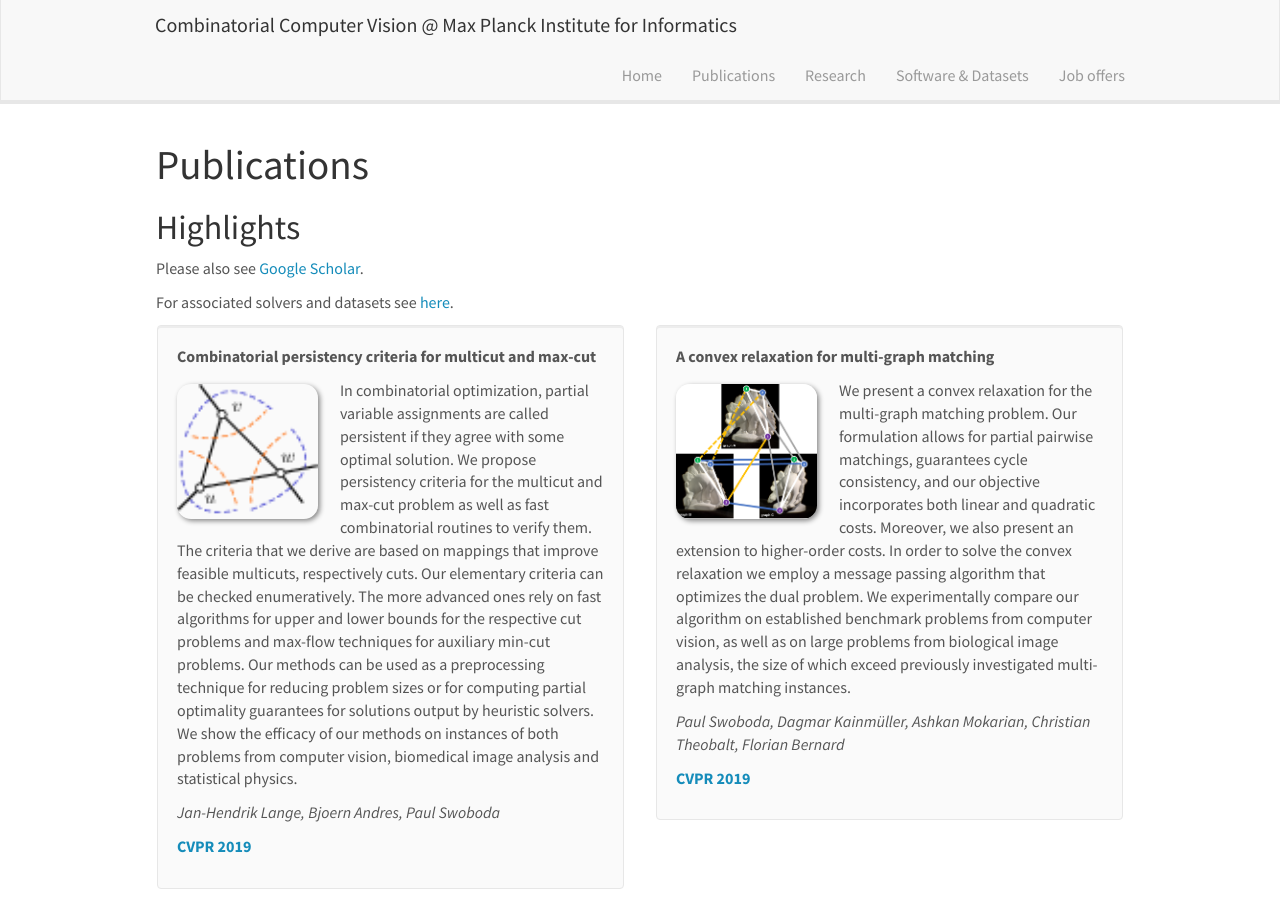
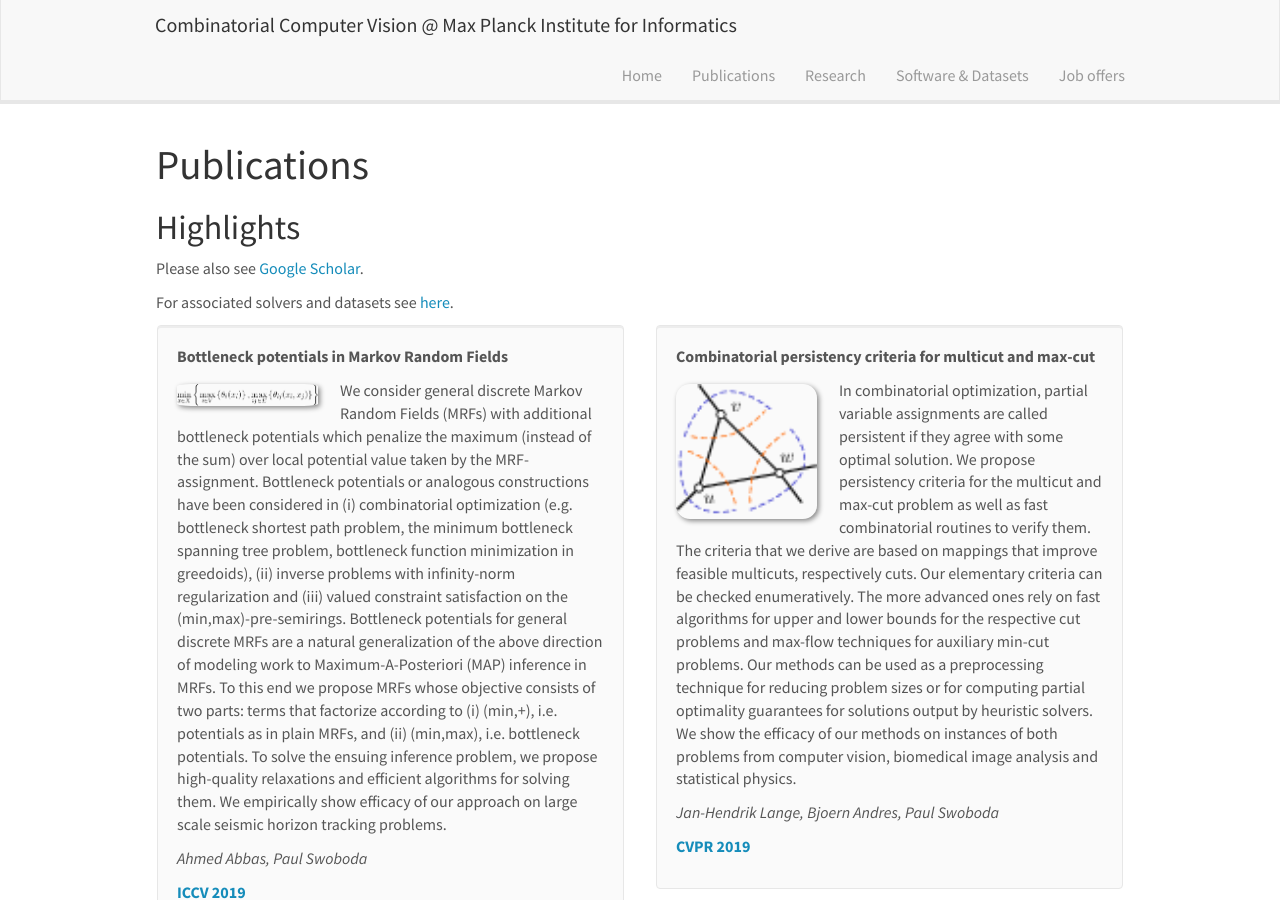
Before and after one commit to pawelswoboda/pawelswoboda.github.io, a Jekyll site: the page built from _pages/publications.md, in a window 1280 px wide and 900 px high. Built offline with Jekyll 4.4.1, drawn with Linux system fonts in a browser that asks for light colours; nearby versions of some CDN libraries; some of the changed text lies outside the part shown.

Commit message:
Removed special characters from bottleneck MAP description.

```diff
--- a/_data/publist.yml
+++ b/_data/publist.yml
@@ -1,3 +1,13 @@
+- title: "Bottleneck potentials in Markov Random Fields"
+  image: min_max_eq.gif
+  description: "We consider general discrete Markov Random Fields (MRFs) with additional bottleneck potentials which penalize the maximum (instead of the sum) over local potential value taken by the MRF-assignment. Bottleneck potentials or analogous constructions have been considered in (i) combinatorial optimization (e.g. bottleneck shortest path problem, the minimum bottleneck spanning tree problem, bottleneck function minimization in greedoids), (ii) inverse problems with infinity-norm regularization and (iii) valued constraint satisfaction on the (min,max)-pre-semirings. Bottleneck potentials for general discrete MRFs are a natural generalization of the above direction of modeling work to Maximum-A-Posteriori (MAP) inference in MRFs. To this end we propose MRFs whose objective consists of two parts: terms that factorize according to (i) (min,+), i.e. potentials as in plain MRFs, and (ii) (min,max), i.e. bottleneck potentials. To solve the ensuing inference problem, we propose high-quality relaxations and efficient algorithms for solving them. We empirically show efficacy of our approach on large scale seismic horizon tracking problems."
+  authors: Ahmed Abbas, Paul Swoboda
+  link:
+    url: https://arxiv.org/pdf/1904.08080.pdf
+    display: "ICCV 2019"
+  highlight: 1
+  news2:
+
 - title: "Higher-order Projected Power Iterations for Scalable Multi-Matching"
   image: bernard2018hippi.png
   description: "The matching of multiple objects (e.g. shapes or images) is a fundamental problem in vision and graphics. In order to robustly handle ambiguities, noise and repetitive patterns in challenging real-world settings, it is essential to take geometric consistency between points into account. Computationally, the multi-matching problem is difficult. It can be phrased as simultaneously solving multiple (NP-hard) quadratic assignment problems (QAPs) that are coupled via cycle-consistency constraints. The main limitations of existing multi-matching methods are that they either ignore geometric consistency and thus have limited robustness, or they are restricted to small-scale problems due to their (relatively) high computational cost. We address these shortcomings by introducing a Higher-order Projected Power Iteration method, which is (i) efficient and scales to tens of thousands of points, (ii) straightforward to implement, (iii) able to incorporate geometric consistency, (iv) guarantees cycle-consistent multi-matchings, and (iv) comes with theoretical convergence guarantees. Experimentally we show that our approach is superior to existing methods."
```
